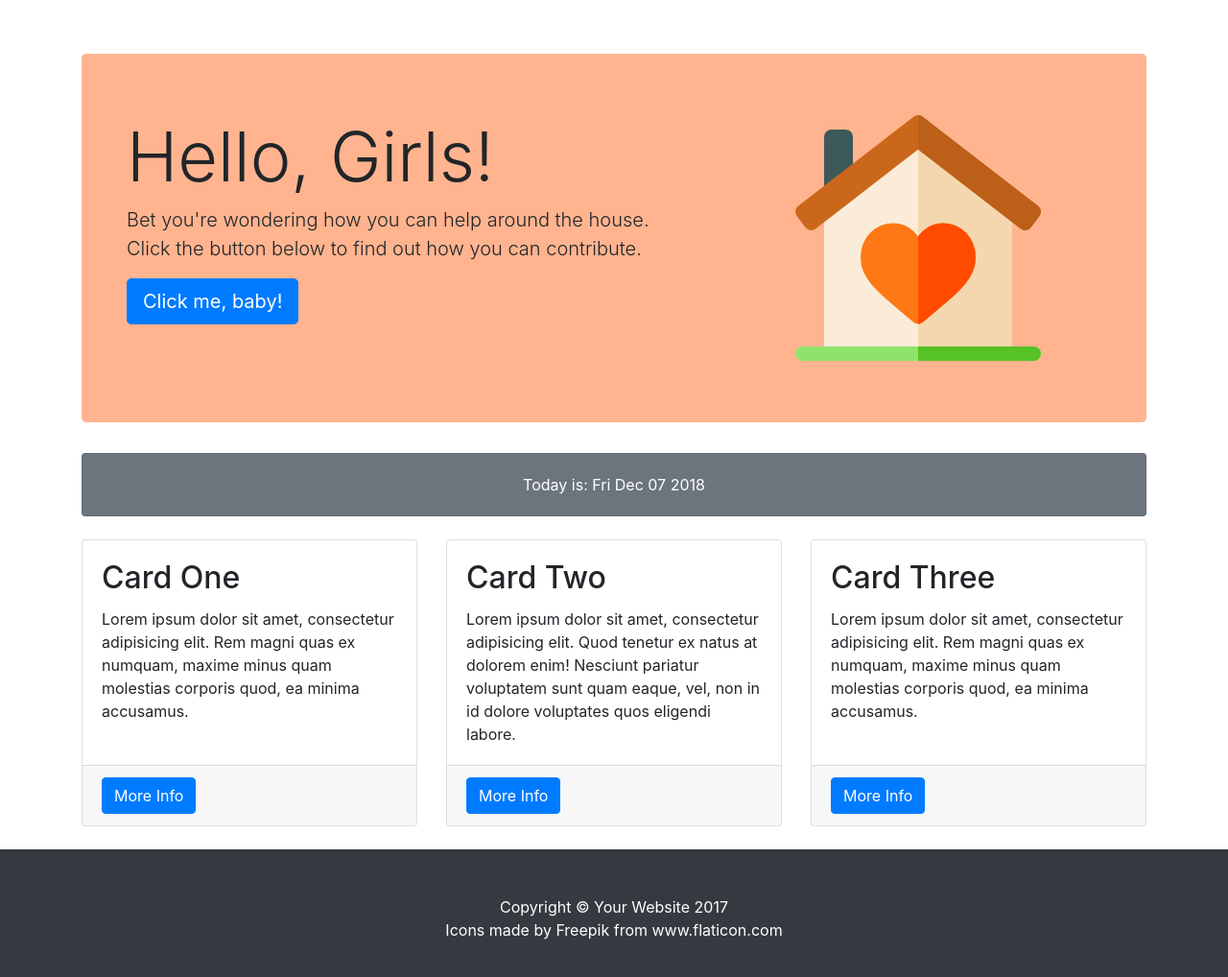
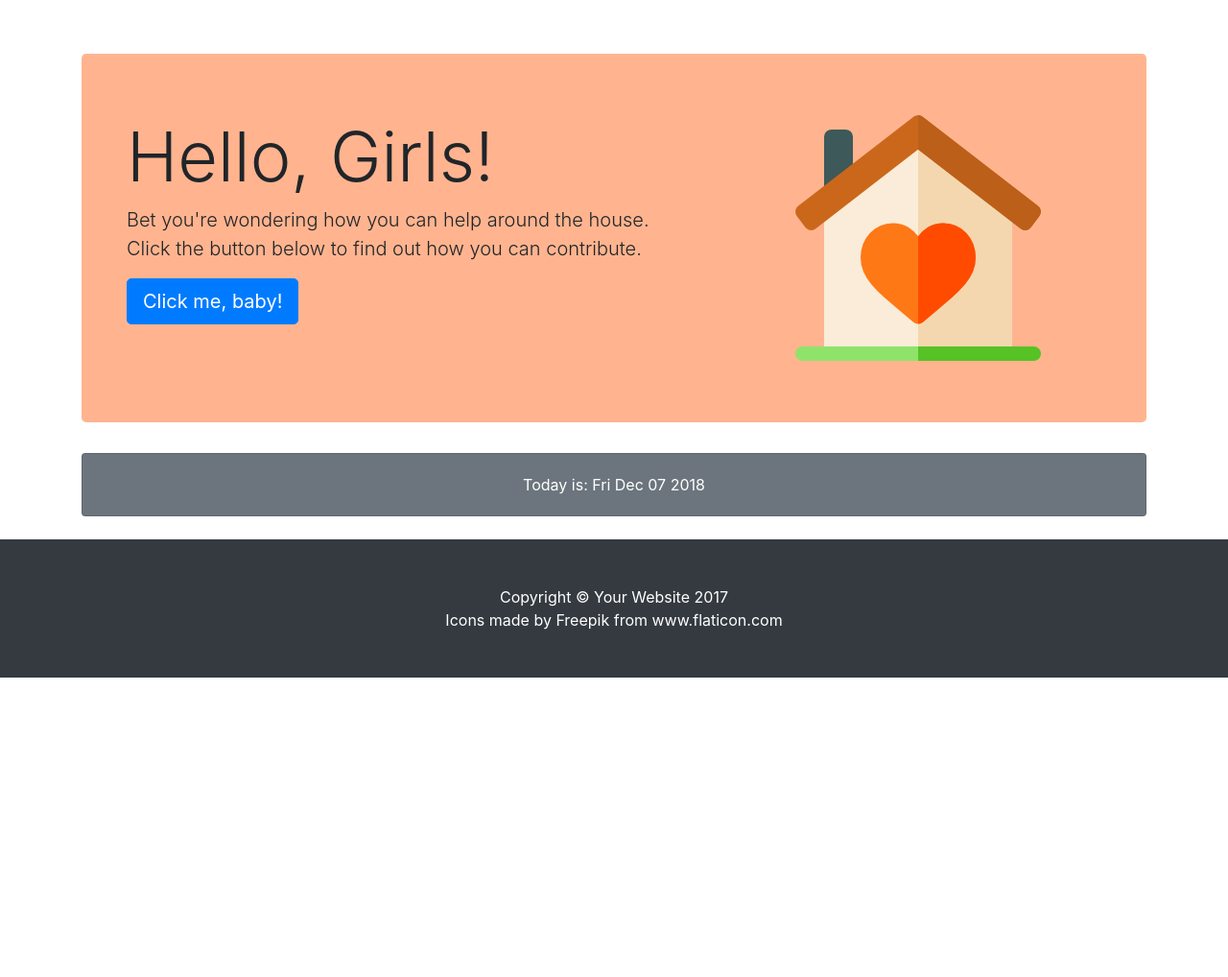
Before and after one commit to NoelleDL/JSMommysBigHelpers, a plain HTML site: page index.html in a window 1280 px wide. Shown: the whole page at 96% size. After the commit the page ends 800 px from the top, so only its background shows below. Drawn offline with Linux system fonts and the light colour scheme.

Commit message:
remove part of template not used

```diff
--- a/index.html
+++ b/index.html
@@ -50,49 +50,6 @@
           <p class="text-white m-0" id="date"></p>
         </div>
       </div>
-
-      <!-- Content Row -->
-      <div class="row">
-        <div class="col-md-4 mb-4">
-          <div class="card h-100">
-            <div class="card-body">
-              <h2 class="card-title">Card One</h2>
-              <p class="card-text">Lorem ipsum dolor sit amet, consectetur adipisicing elit. Rem magni quas ex numquam, maxime minus quam molestias corporis quod, ea minima accusamus.</p>
-            </div>
-            <div class="card-footer">
-              <a href="#" class="btn btn-primary">More Info</a>
-            </div>
-          </div>
-        </div>
-        <!-- /.col-md-4 -->
-        <div class="col-md-4 mb-4">
-          <div class="card h-100">
-            <div class="card-body">
-              <h2 class="card-title">Card Two</h2>
-              <p class="card-text">Lorem ipsum dolor sit amet, consectetur adipisicing elit. Quod tenetur ex natus at dolorem enim! Nesciunt pariatur voluptatem sunt quam eaque, vel, non in id dolore voluptates quos eligendi labore.</p>
-            </div>
-            <div class="card-footer">
-              <a href="#" class="btn btn-primary">More Info</a>
-            </div>
-          </div>
-        </div>
-        <!-- /.col-md-4 -->
-        <div class="col-md-4 mb-4">
-          <div class="card h-100">
-            <div class="card-body">
-              <h2 class="card-title">Card Three</h2>
-              <p class="card-text">Lorem ipsum dolor sit amet, consectetur adipisicing elit. Rem magni quas ex numquam, maxime minus quam molestias corporis quod, ea minima accusamus.</p>
-            </div>
-            <div class="card-footer">
-              <a href="#" class="btn btn-primary">More Info</a>
-            </div>
-          </div>
-        </div>
-        <!-- /.col-md-4 -->
-
-      </div>
-      <!-- /.row -->
-
     </div>
     <!-- /.container -->
 
```
